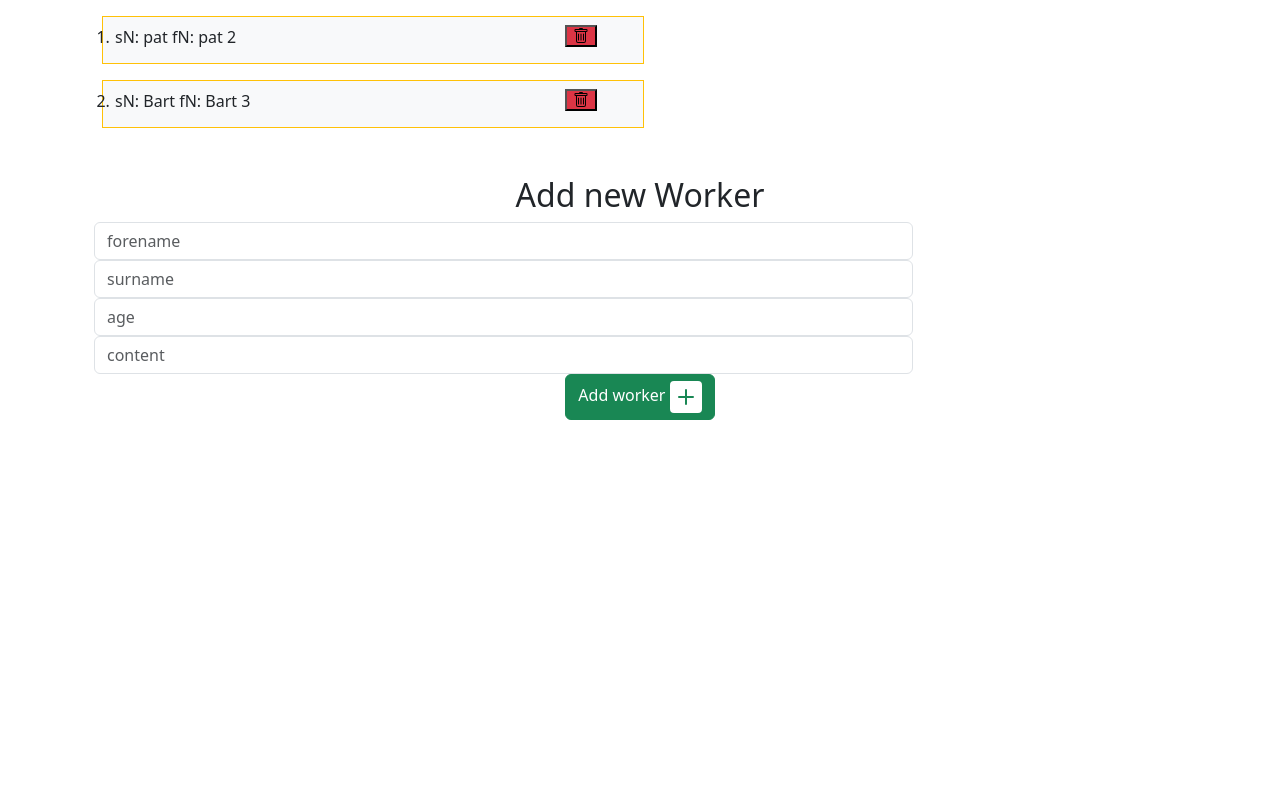
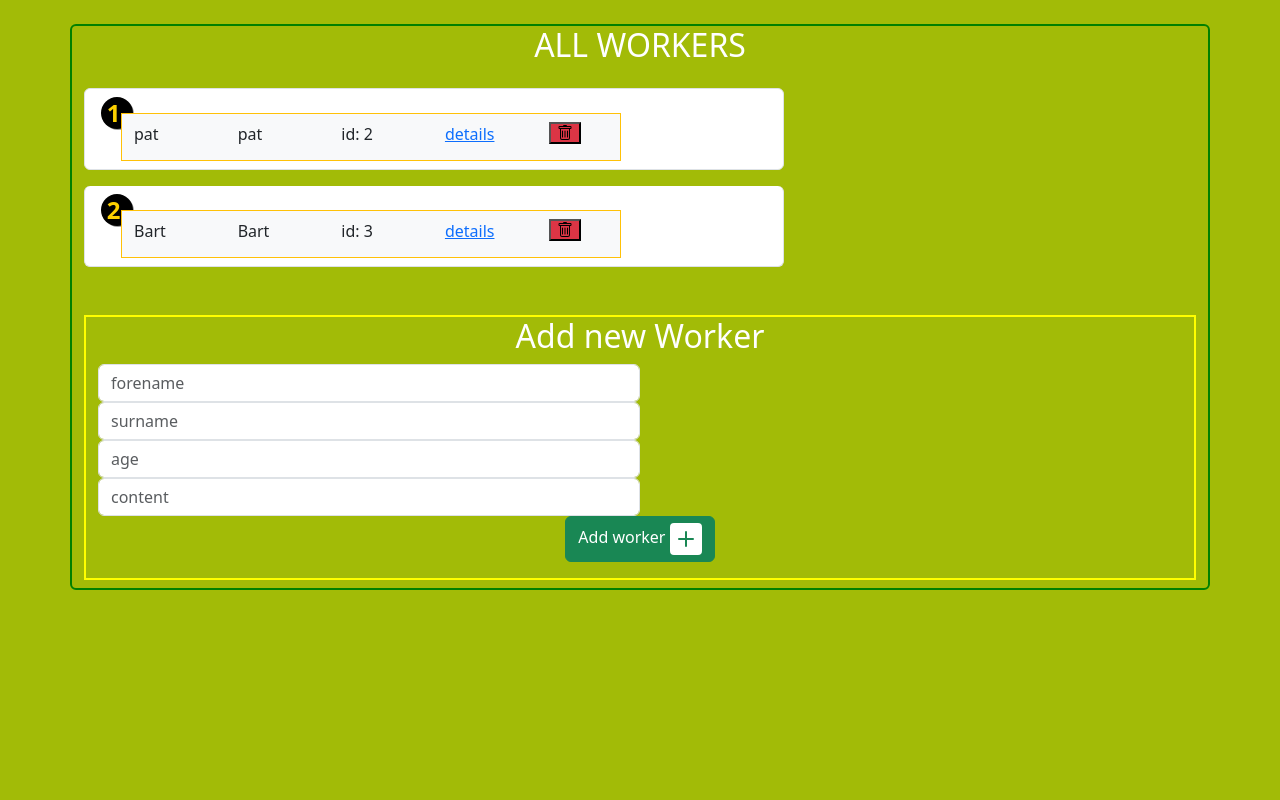
Before and after one commit to bartdob/workerToDo, a Django app: page /workers/ in a window 1280 px wide. Run offline with Django 3.2, Linux system fonts and the light colour scheme; data comes from the database, SQL or seed files in the repository; both versions use the stored data as it was before the commit; some libraries are stand-ins or nearby versions.

Commit message:
working on layout

```diff
--- a/pro/settings.py
+++ b/pro/settings.py
@@ -41,6 +41,7 @@ INSTALLED_APPS = [
     'django.contrib.staticfiles',
     'todo',
     'bootstrap5',
+    'django_filters',
 ]
 
 MIDDLEWARE = [
--- a/requirements.txt
+++ b/requirements.txt
@@ -4,6 +4,7 @@ beautifulsoup4==4.11.1
 dj-database-url==0.5.0
 Django==4.0.4
 django-bootstrap-v5==1.0.11
+django-filter==21.1
 django-on-heroku==1.1.2
 gunicorn==20.1.0
 psycopg2-binary==2.9.3
--- a/todo/models.py
+++ b/todo/models.py
@@ -16,7 +16,7 @@ class Worker(models.Model):
 
 
 class Task(models.Model):
-    TASK_STATUS = [('FR', 'FRESH'), ('IP', 'InPROGRESS'), ('DONE', 'DONE')]
+    TASK_STATUS = [('FRESH', 'FRESH'), ('InProg', 'InProg'), ('DONE', 'DONE')]
     owner = models.ForeignKey(Worker, on_delete=models.CASCADE)
     content = models.TextField()
     done = models.BooleanField(default=False)
--- /dev/null
+++ b/todo/static/todo/workers.css
@@ -0,0 +1,29 @@
+
+ol {
+  max-width: 700px;
+  counter-reset: my-awesome-counter;
+  list-style: none;
+  padding-left: 4px;
+}
+ol li {
+  margin-left: 10px
+  counter-increment: my-awesome-counter;
+  position: relative;
+}
+ol li::before {
+  margin-left: 10px
+  content: counter(my-awesome-counter);
+  color: #fcd000;
+  font-size: 1.5rem;
+  font-weight: bold;
+  --size: 32px;
+  left: calc(-1 * var(--size));
+  line-height: var(--size);
+  width: var(--size);
+  height: var(--size);
+  top: 0;
+  background: black;
+  border-radius: 50%;
+  text-align: center;
+  box-shadow: 1px 1px 0 #999;
+}
--- a/todo/templates/todo/workers.html
+++ b/todo/templates/todo/workers.html
@@ -1,5 +1,6 @@
 {# Load the tag library #}
 {% load bootstrap5 %}
+{% load static %}
 
 {# Load CSS and JavaScript #}
 {% bootstrap_css %}
@@ -9,17 +10,25 @@
 {% bootstrap_messages %}
 
 <html>
-<body>
-<div class="container">
-     <ol>
+<head>
+    <link rel="stylesheet" href="{% static 'todo/workers.css' %}">
+</head>
+<body style="background-color: #a2bb07;">
+<div class="container mt-4 pb-2 rounded" style="border: 2px green solid">
+    <h2 class="text-center text-white" >ALL WORKERS</h2>
+     <ol class="list-group list-group-numbered ml-2 mt-2">
                 {% for worker in all_workers  %}
-                <li class="ml-2">
-                    <div class="row bg-light mt-3 ml-2 w-50 border border-warning">
-                        <div class="col-10 mt-2">
-                            sN: {{ worker.surname }}
-                            fN: {{ worker.forename }}
-                            {{worker.id}}
-<!--                            <a href="#"> details </a>-->
+                <li class="list-group-item rounded d-flex mt-3">
+                    <div class="row bg-light mt-3 ml-2 w-75 border border-warning">
+                        <div class="col-10 mt-2 rounded">
+                            <div class="row">
+                                <div class="col">{{ worker.surname }}</div>
+                                <div class="col">{{ worker.forename }}</div>
+                                <div class="col"> id: {{worker.id}}</div>
+                                <div class="col"><a href="details/{{worker.id}}/"> details </a>
+                                </div>
+                            </div>
+
                         </div>
                         <div class="col-2 mt-2 text-right">
                             <form action="worker_del/{{worker.id}}/"
@@ -38,13 +47,14 @@
             </ol>
 
 
-             <div class="container mx-auto text-center mt-5">
-                 <h2>Add new Worker</h2>
+             <div class="container mx-auto text-center mt-5" style="border: 2px yellow solid">
+                 <h2 class="text-center text-white">Add new Worker</h2>
+                    <div class="text-center" style="margin-left:auto; margin-right:auto">
                     <form method="POST" action="addWorker/new/" class="form-inline">{% csrf_token %}
-                        <input type="text" class="w-75 form-control" placeholder="forename" name="forename">
-                        <input type="text" class="w-75 form-control" placeholder="surname" name="surname">
-                        <input type="text" class="w-75 form-control" placeholder="age" name="age">
-                        <input type="text" class="w-75 form-control" placeholder="content" name="content">
+                        <input type="text" class="w-50 form-control" placeholder="forename" name="forename">
+                        <input type="text" class="w-50 form-control" placeholder="surname" name="surname">
+                        <input type="text" class="w-50 form-control" placeholder="age" name="age">
+                        <input type="text" class="w-50 form-control" placeholder="content" name="content">
 
                         <button type="submit" class="btn btn-success"> Add worker
                             <svg width="2em" height="2em" viewBox="0 0 16 16" class="bi bi-plus-square-fill" fill="currentColor">
@@ -52,6 +62,7 @@
                               </svg>
                         </button>
                     </form>
+                    </div>
                 </div>
 </div>
 </body>
--- a/todo/views.py
+++ b/todo/views.py
@@ -1,6 +1,7 @@
 from django.shortcuts import render
 from .models import Task, Worker
 from django.http import HttpResponseRedirect
+from .filters import TaskFilter
 
 
 def workers(request):
@@ -17,8 +18,11 @@ def worker_del(request, worker_id):
 
 def worker_details(request, worker_id):
     worker = Worker.objects.get(id=worker_id)
-    tasks = Task.objects.all(id=worker_id)
-    return render(request, 'todo/worker_details.html', {'worker': worker, 'tasks': tasks})
+    tasks = worker.task_set.all()
+    myFilter = TaskFilter(request.GET, queryset=tasks)
+    tasks = myFilter.qs
+    context = {'worker': worker,'tasks': tasks, 'myFilter': myFilter}
+    return render(request, 'todo/worker_details.html', context)
 
 
 def addWorker(request):
```
Also changed, not shown: todo/filters.py (added, +8 -0 lines), todo/templates/todo/todo.html (+8 -5 lines), todo/templates/todo/worker_details.html (+34 -14 lines), db.sqlite3 (deleted), todo/migrations/0001_initial.py, todo/migrations/0002_alter_worker_date_od_birth.py (deleted), 1 other file.
